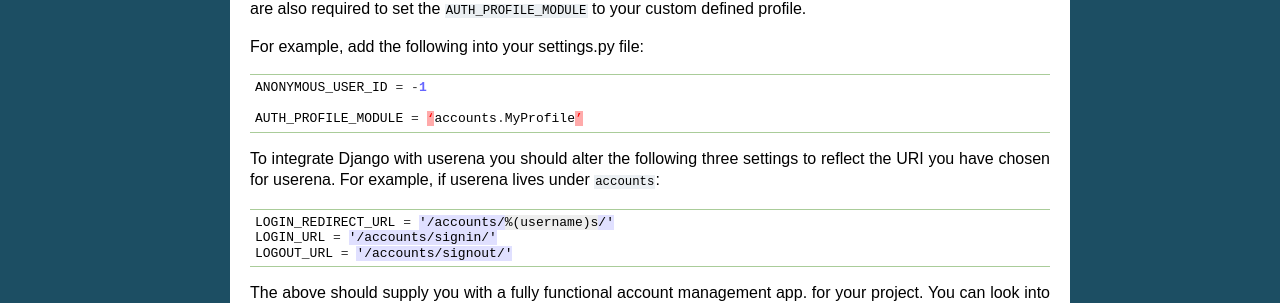
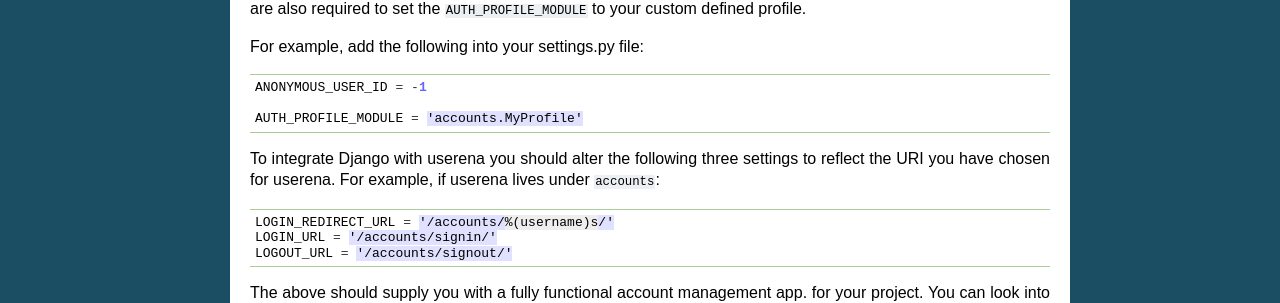
Before and after one commit to napster0125/django-ena-for-user, a Sphinx documentation site: the page built from docs/installation.rst, in a window 1280 px wide and 900 px high, scrolled down 2816 px. Shown: the part 353-656 px from the top of the window. Built offline with Sphinx 7.4.7, drawn with Linux system fonts in a browser that asks for light colours.

```diff
--- a/docs/installation.rst
+++ b/docs/installation.rst
@@ -207,7 +207,7 @@ For example, add the following into your settings.py file:
 
     ANONYMOUS_USER_ID = -1
 
-    AUTH_PROFILE_MODULE = ‘accounts.MyProfile’
+    AUTH_PROFILE_MODULE = 'accounts.MyProfile'
 
 To integrate Django with userena you should alter the following three settings
 to reflect the URI you have chosen for userena. For example, if userena lives
```
